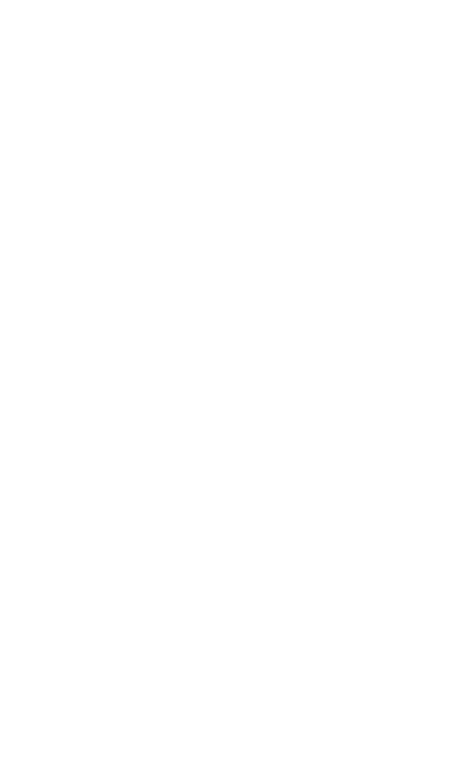
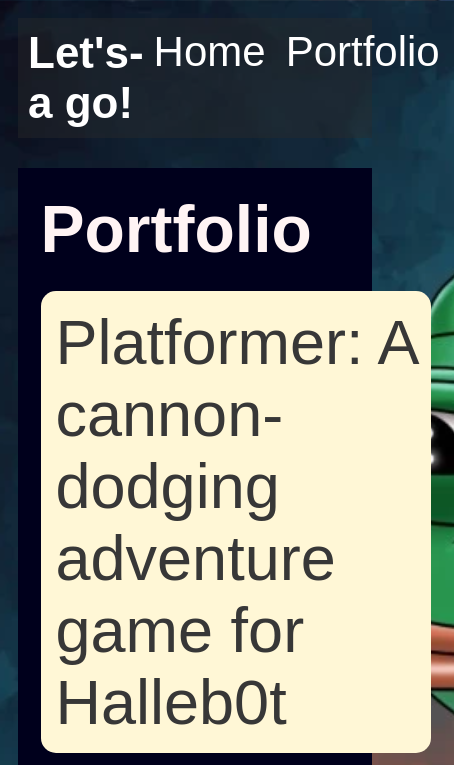
Before and after one commit to Jaiden-Stream-River/jaiden-Stream-River.github.io, a plain HTML site: page portfolio.html in a window 390 px wide. Shown: the top 765 px of the page, 454 px wide, since content can reach past the window. Drawn offline with Linux system fonts and the light colour scheme.

Commit message:
add portfolio page to website

```diff
--- a/portfolio.html
+++ b/portfolio.html
@@ -0,0 +1,42 @@
+<!DOCTYPE html>
+<html>
+  <head>
+    <title>Let's-a go!</title>
+      <link rel="stylesheet" href="style.css" />
+  </head>
+
+  <body>
+    <!-- All content goes here -->
+    <div id="all-contents">
+        <nav>
+            <h1>Let's-a go!</h1>
+            <ul id="nav-ul">
+                <li class="nav-li">
+                    <a href="index.html">Home</a>
+                </li>
+                <li class="nav-li">
+                    <a href="portfolio.html">Portfolio</a>
+                </li>
+            </ul>
+
+        </nav>
+
+        <main>
+            <div class="content">
+             <h1>Portfolio</h1>
+                <ul id="portfolio">
+                    <li>
+                        <a href="fsd-projects/platformer/">Platformer: A cannon-dodging adventure game for Halleb0t</a>
+                    </li>
+                    <li>
+                        <a href="fsd-projects/bouncing-box/">Bouncing Box: A fun introduction to web game development</a>
+                    </li>
+                    <li>
+                       <a href="fsd-projects/circularity/">Circularity: A poetic motion experiment with circles</a>
+                    </li>
+                 </ul>
+            </div>
+      </main>
+    </div>
+  </body>
+</html>
--- a/style.css
+++ b/style.css
@@ -1,6 +1,10 @@
 body {
-    background: rgb(146, 10, 10);
-    color: rgb(29, 0, 0);
+    background-image: url(images/pepe.JPEG);
+    /* VERY Professional 👌*/
+     background-repeat: no-repeat;
+      background-attachment: fixed;
+      background-size: cover;
+    color: rgb(255, 255, 255);
     padding: 10px;
     font-family: Arial, sans-serif;
 }
@@ -12,7 +16,7 @@ body {
 
 /* navigation menu */
 nav {
-    background: rgb(29, 0, 0);
+    background: rgba(42, 42, 42, 0.405);
     margin: 0 auto;
     display: flex;
     padding: 10px;
@@ -22,7 +26,7 @@ nav {
 h1 {
     display: flex;
     align-items: center;
-    color: white;
+    color: rgb(255, 255, 255);
     flex: 1;
     margin: 0;
 }
@@ -41,12 +45,12 @@ h1 {
 
 a {
     text-decoration: none;
-    color: #fff;
+    color: #ffffff;
 }
 
 /* main container area beneath menu */
 main {
-    background: rgb(245, 238, 219);
+    background: rgb(0, 0, 28);
     display: flex;
     margin-top: 20px;
 }
@@ -66,6 +70,7 @@ main {
 }
 
 /* interests section styles */
+/* this is for the portfolio */
 #interests {
     border: 4px silver ridge;
     padding: 8px;
@@ -75,3 +80,81 @@ main {
 h2, h3 {
     margin: 0px;
 }
+
+/* Portfolio styles */
+.content h1 {
+  color: rgb(255, 244, 244);
+}
+
+#portfolio {
+  list-style-type: none;
+  padding-left: 0;
+}
+
+#portfolio li {
+  background: #fff7d6;
+  padding: 10px;
+  border-radius: 10px;
+  margin-bottom: 10px;
+}
+
+#portfolio li:hover {
+  background: #fff7d6;
+}
+
+#portfolio a {
+  text-decoration: none;
+  color: #373737;
+}
+
+
+/* started on making your website mobile responsive */
+/* responsive web design */
+@media screen and (min-width: 120px) and (max-width: 1080px) {
+  main {
+    height: 100ch;
+    zoom: 1.5;
+    display: grid;
+  }
+
+  h1 {
+    font-size: 44px;
+  }
+
+  h2 {
+    font-size: 42px;
+  }
+
+  h3 {
+    font-size: 36px;
+  }
+
+  #all-contents {
+    height: 100ch;
+    margin: none;
+  }
+
+  a {
+    font-size: 42px;
+  }
+
+  .sidebar {
+    margin-right: 0px;
+    justify-content: center;
+    align-items: center;
+  }
+
+  .sidebar-img {
+    width: 100%;
+  }
+
+  p,
+  li {
+    font-size: 24px;
+  }
+
+  .content {
+    align-content: center;
+    justify-content: center;
+  }
+}
```
Also changed, not shown: index.html (+5 -5 lines).
